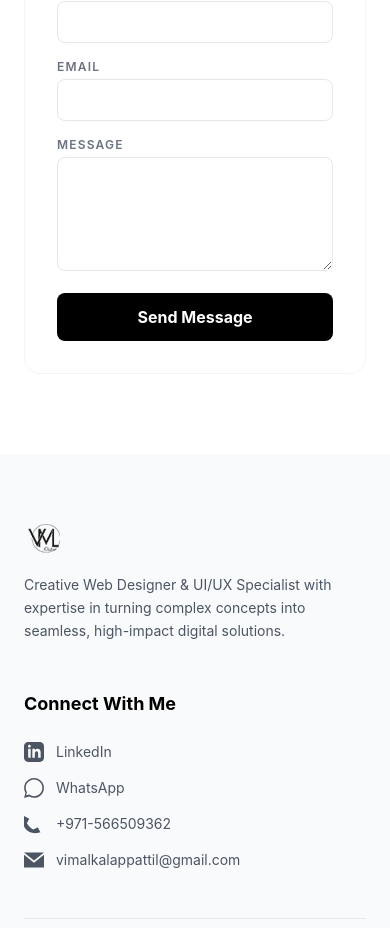
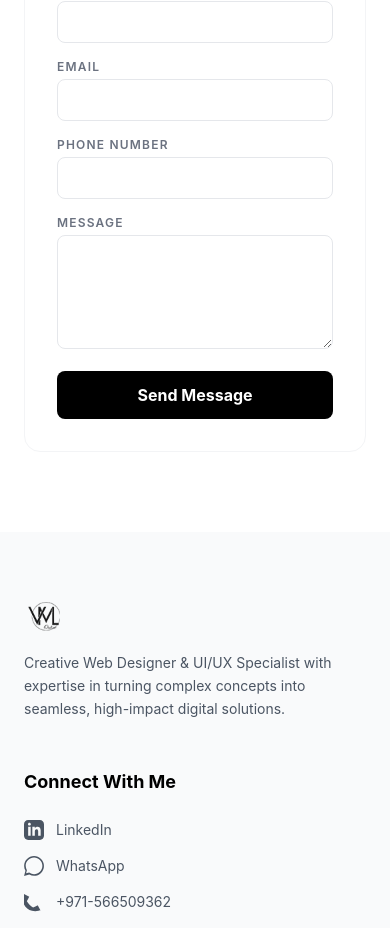
Before and after one commit to vimalbabu77/portfolio, a React (Vite) app: page /portfolio/contact in a window 390 px wide. Shown: the part 800-1728 px from the top of the page. Built offline with nearby package versions, Linux system fonts and the light colour scheme.

Commit message:
Add Phone Number field and make all contact form fields required

```diff
--- a/src/pages/Contact.jsx
+++ b/src/pages/Contact.jsx
@@ -68,6 +68,10 @@ const Contact = () => {
                                 <input type="email" id="email" name="email" className="w-full px-4 py-2 border border-gray-200 rounded-lg focus:outline-none focus:border-black transition-colors" required />
                             </div>
                             <div>
+                                <label htmlFor="phone" className="block text-xs font-semibold text-gray-500 uppercase tracking-widest mb-1">Phone Number</label>
+                                <input type="tel" id="phone" name="phone" className="w-full px-4 py-2 border border-gray-200 rounded-lg focus:outline-none focus:border-black transition-colors" required />
+                            </div>
+                            <div>
                                 <label htmlFor="message" className="block text-xs font-semibold text-gray-500 uppercase tracking-widest mb-1">Message</label>
                                 <textarea id="message" name="message" rows="4" className="w-full px-4 py-2 border border-gray-200 rounded-lg focus:outline-none focus:border-black transition-colors" required></textarea>
                             </div>
```
